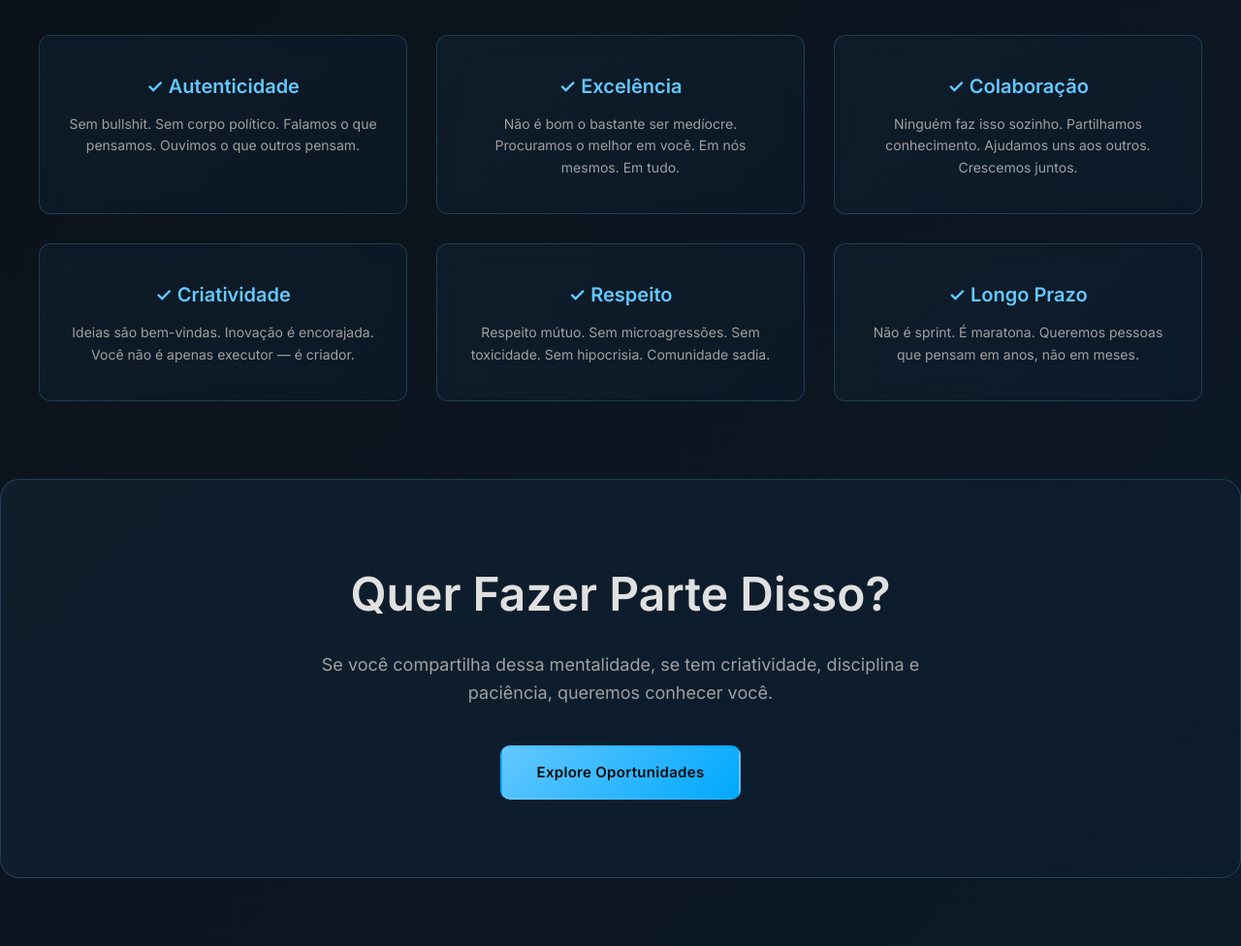
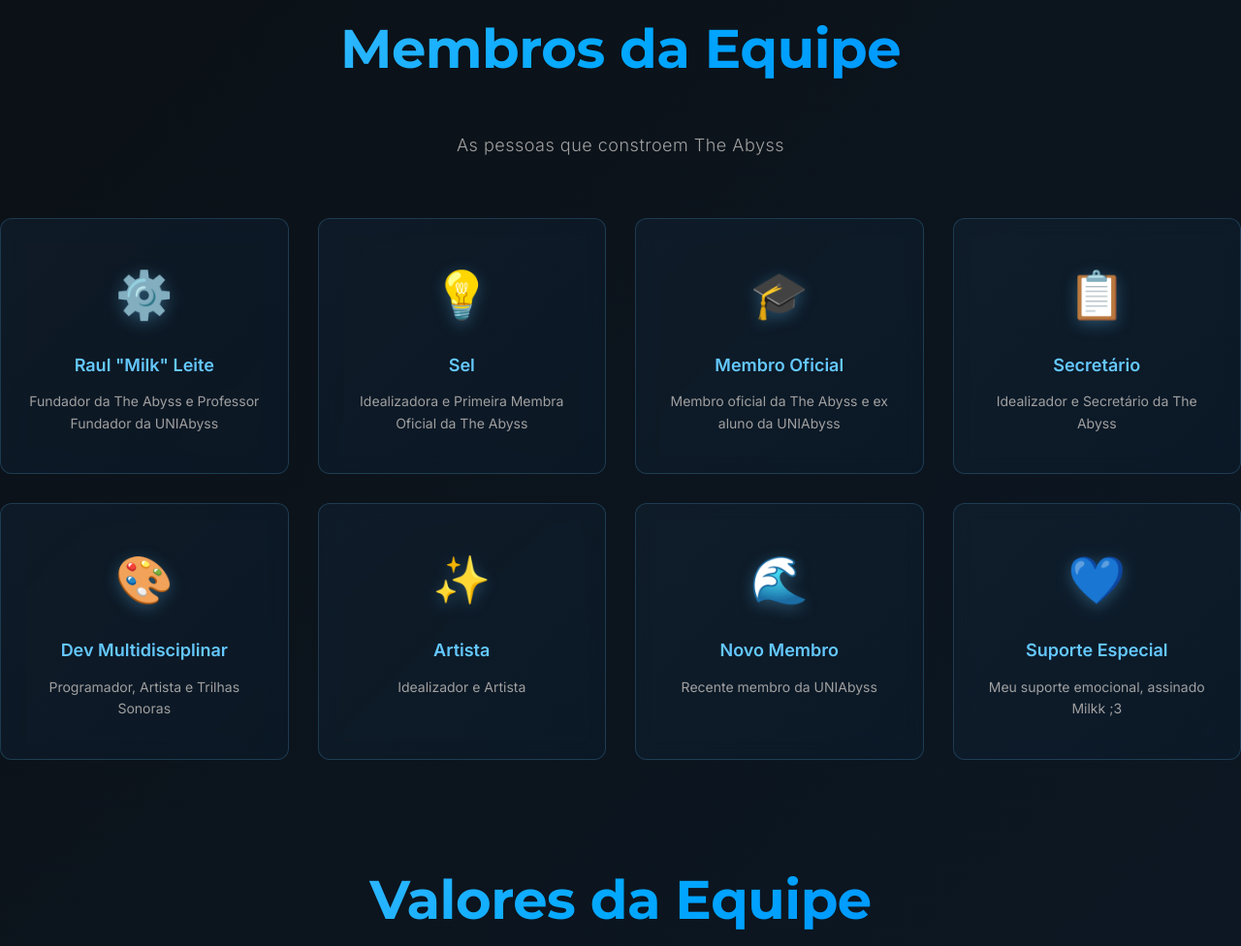
Before and after one commit to RaulLeite2/theabyssdevteam, a plain HTML site: page team.html in a window 1280 px wide. Shown: the part 2160-3136 px from the top of the page at 97% size. Drawn offline with Linux system fonts and the light colour scheme.

Commit message:
update team site

```diff
--- a/css/style.css
+++ b/css/style.css
@@ -1288,6 +1288,72 @@ body.nav-open .nav-toggle span:nth-child(3) {
     }
 }
 
+/* Team Members */
+.team-members {
+    padding: 100px 0;
+}
+
+.members-grid {
+    display: grid;
+    grid-template-columns: repeat(4, 1fr);
+    gap: 30px;
+    margin-top: 60px;
+}
+
+.member-card {
+    background: linear-gradient(135deg, rgba(20, 40, 60, 0.4) 0%, rgba(10, 30, 50, 0.4) 100%);
+    border: 1px solid rgba(100, 200, 255, 0.2);
+    padding: 40px 24px;
+    border-radius: 12px;
+    text-align: center;
+    transition: all 0.3s ease;
+    backdrop-filter: blur(10px);
+}
+
+.member-card:hover {
+    background: linear-gradient(135deg, rgba(20, 40, 60, 0.7) 0%, rgba(10, 30, 50, 0.7) 100%);
+    border-color: rgba(100, 200, 255, 0.5);
+    transform: translateY(-8px);
+    box-shadow: 0 10px 40px rgba(100, 200, 255, 0.2);
+}
+
+.member-icon {
+    font-size: 48px;
+    margin-bottom: 20px;
+    filter: drop-shadow(0 4px 8px rgba(100, 200, 255, 0.3));
+}
+
+.member-card h3 {
+    font-size: 18px;
+    font-weight: 600;
+    color: #64c8ff;
+    margin-bottom: 12px;
+}
+
+.member-role {
+    font-size: 14px;
+    color: #a0a0a0;
+    line-height: 1.6;
+}
+
+@media (max-width: 1200px) {
+    .members-grid {
+        grid-template-columns: repeat(3, 1fr);
+    }
+}
+
+@media (max-width: 900px) {
+    .members-grid {
+        grid-template-columns: repeat(2, 1fr);
+    }
+}
+
+@media (max-width: 600px) {
+    .members-grid {
+        grid-template-columns: 1fr;
+    }
+}
+
 /* Values List */
 .values-list {
     display: grid;
--- a/team.html
+++ b/team.html
@@ -112,6 +112,54 @@
         </div>
     </section>
 
+    <!-- Team Members -->
+    <section class="team-members max-width">
+        <h2 class="section-title">Membros da Equipe</h2>
+        <p class="section-subtitle">As pessoas que constroem The Abyss</p>
+        <div class="members-grid">
+            <div class="member-card">
+                <div class="member-icon">⚙️</div>
+                <h3>Raul "Milk" Leite</h3>
+                <p class="member-role">Fundador da The Abyss e Professor Fundador da UNIAbyss</p>
+            </div>
+            <div class="member-card">
+                <div class="member-icon">💡</div>
+                <h3>Sel</h3>
+                <p class="member-role">Idealizadora e Primeira Membra Oficial da The Abyss</p>
+            </div>
+            <div class="member-card">
+                <div class="member-icon">🎓</div>
+                <h3>Membro Oficial</h3>
+                <p class="member-role">Membro oficial da The Abyss e ex aluno da UNIAbyss</p>
+            </div>
+            <div class="member-card">
+                <div class="member-icon">📋</div>
+                <h3>Secretário</h3>
+                <p class="member-role">Idealizador e Secretário da The Abyss</p>
+            </div>
+            <div class="member-card">
+                <div class="member-icon">🎨</div>
+                <h3>Dev Multidisciplinar</h3>
+                <p class="member-role">Programador, Artista e Trilhas Sonoras</p>
+            </div>
+            <div class="member-card">
+                <div class="member-icon">✨</div>
+                <h3>Artista</h3>
+                <p class="member-role">Idealizador e Artista</p>
+            </div>
+            <div class="member-card">
+                <div class="member-icon">🌊</div>
+                <h3>Novo Membro</h3>
+                <p class="member-role">Recente membro da UNIAbyss</p>
+            </div>
+            <div class="member-card">
+                <div class="member-icon">💙</div>
+                <h3>Suporte Especial</h3>
+                <p class="member-role">Meu suporte emocional, assinado Milkk ;3</p>
+            </div>
+        </div>
+    </section>
+
     <!-- Team Values -->
     <section class="values-section max-width">
         <h2 class="section-title">Valores da Equipe</h2>
```
